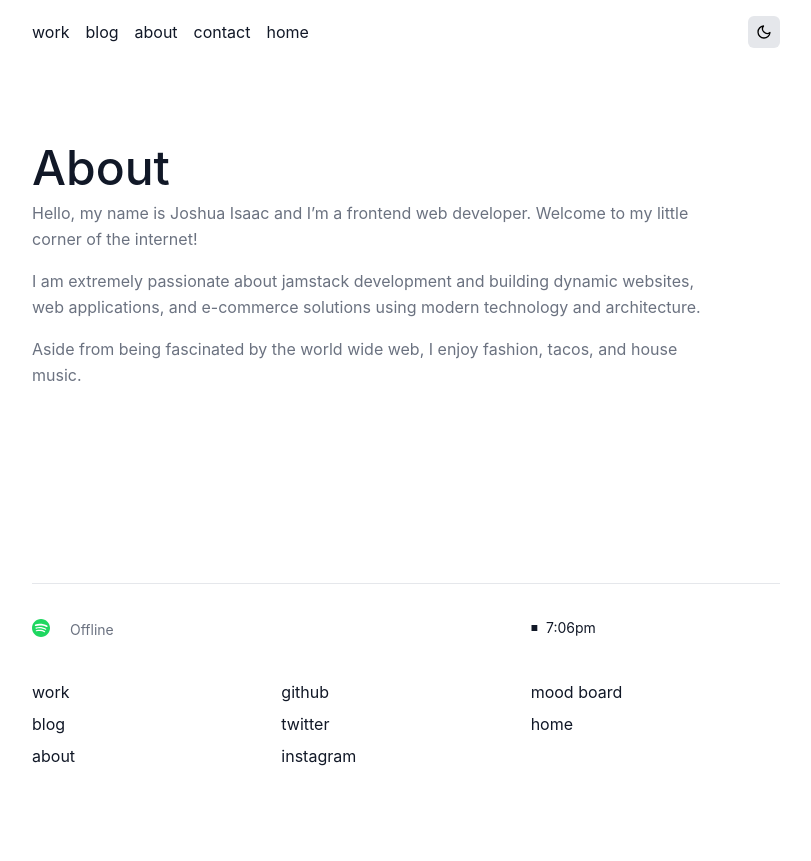
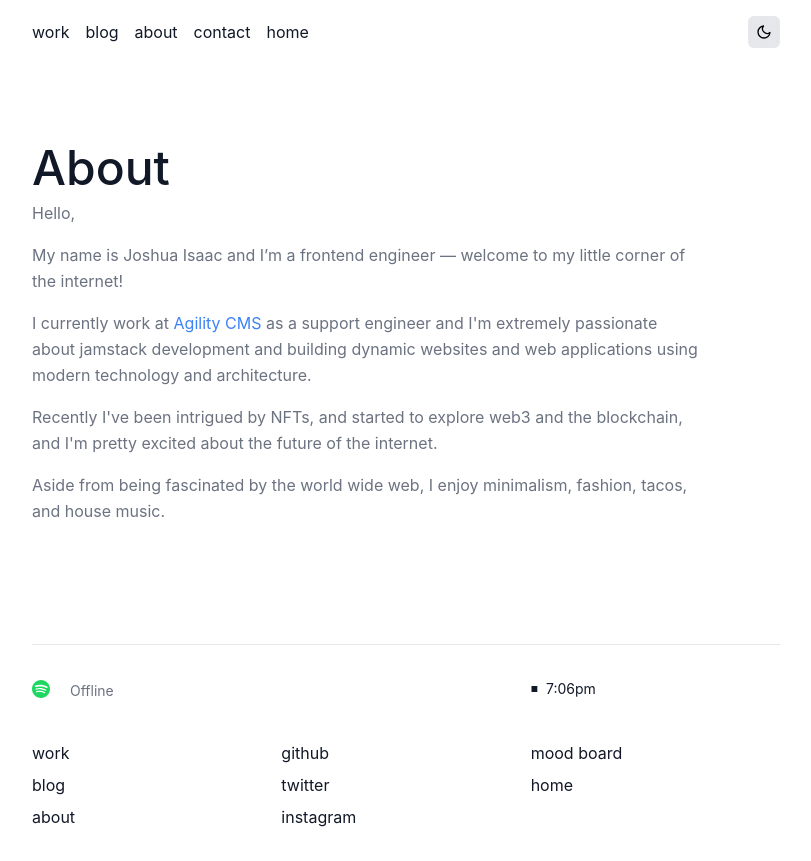
Before and after one commit to joshua-isaac/joshua, a Next.js app: page /about in a window 1280 px wide. Shown: the whole page, without its empty margins (234-1045 px from the left). Before the commit the page ends 800 px from the top, so only its background shows below. Built offline with nearby package versions, Linux system fonts and the light colour scheme; no server answers.

Commit message:
update content

```diff
--- a/components/HomeHero.js
+++ b/components/HomeHero.js
@@ -20,9 +20,8 @@ const HomeHero = () => {
           Hello, {"I'm"} Joshua,
         </h1>
         <p className=" text-gray-500 dark:text-gray-400 leading-relaxed text-md max-w-xl">
-          Frontend Engineer building (and breaking) dynamic websites,
-          applications, and e-commerce solutions with performance and
-          simplicity.
+          Frontend Engineer building (and breaking) dynamic websites and web
+          applications with performance and simplicity.
         </p>
       </div>
     </section>
--- a/pages/about.js
+++ b/pages/about.js
@@ -7,17 +7,34 @@ const About = () => {
   const text = (
     <div className="max-w-2xl">
       <p className="text-gray-500 dark:text-gray-400 leading-relaxed mb-4">
-        Hello, my name is Joshua Isaac and I’m a frontend web developer. Welcome
-        to my little corner of the internet!
+        Hello,
       </p>
       <p className="text-gray-500 dark:text-gray-400 leading-relaxed mb-4">
-        I am extremely passionate about jamstack development and building
-        dynamic websites, web applications, and e-commerce solutions using
+        My name is Joshua Isaac and I’m a frontend engineer — welcome to my
+        little corner of the internet!
+      </p>
+      <p className="text-gray-500 dark:text-gray-400 leading-relaxed mb-4">
+        I currently work at{" "}
+        <a
+          href="https://www.agilitycms.com"
+          title="Agility CMS"
+          target="_blank"
+          rel="noopener"
+          className="text-blue"
+        >
+          Agility CMS
+        </a>{" "}
+        as a support engineer and I'm extremely passionate about jamstack
+        development and building dynamic websites and web applications using
         modern technology and architecture.
       </p>
       <p className="text-gray-500 dark:text-gray-400 leading-relaxed mb-4">
-        Aside from being fascinated by the world wide web, I enjoy fashion,
-        tacos, and house music.
+        Recently I've been intrigued by NFTs, and started to explore web3 and
+        the blockchain, and I'm pretty excited about the future of the internet.
+      </p>
+      <p className="text-gray-500 dark:text-gray-400 leading-relaxed mb-4">
+        Aside from being fascinated by the world wide web, I enjoy minimalism,
+        fashion, tacos, and house music.
       </p>
     </div>
   );
```
